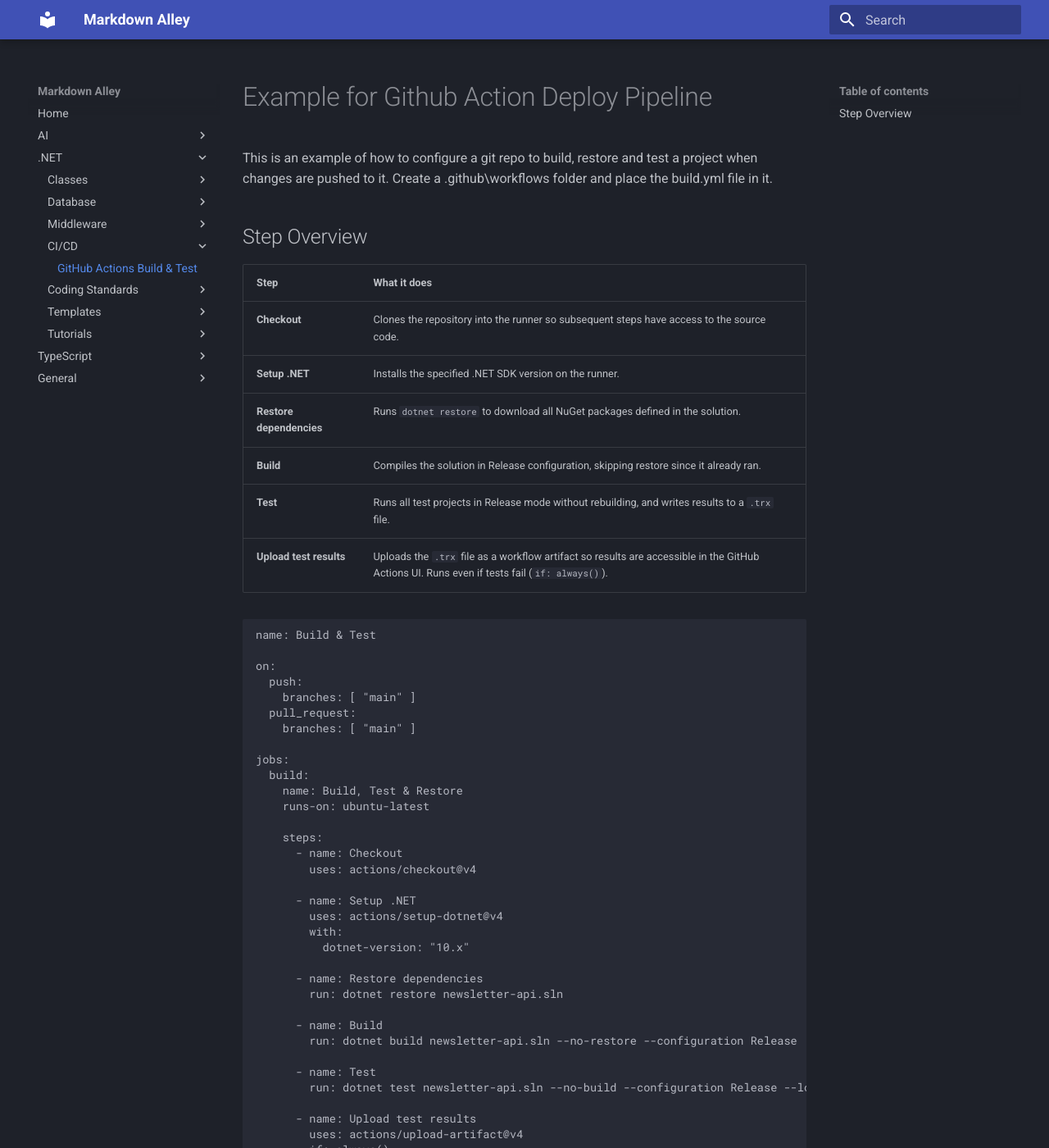
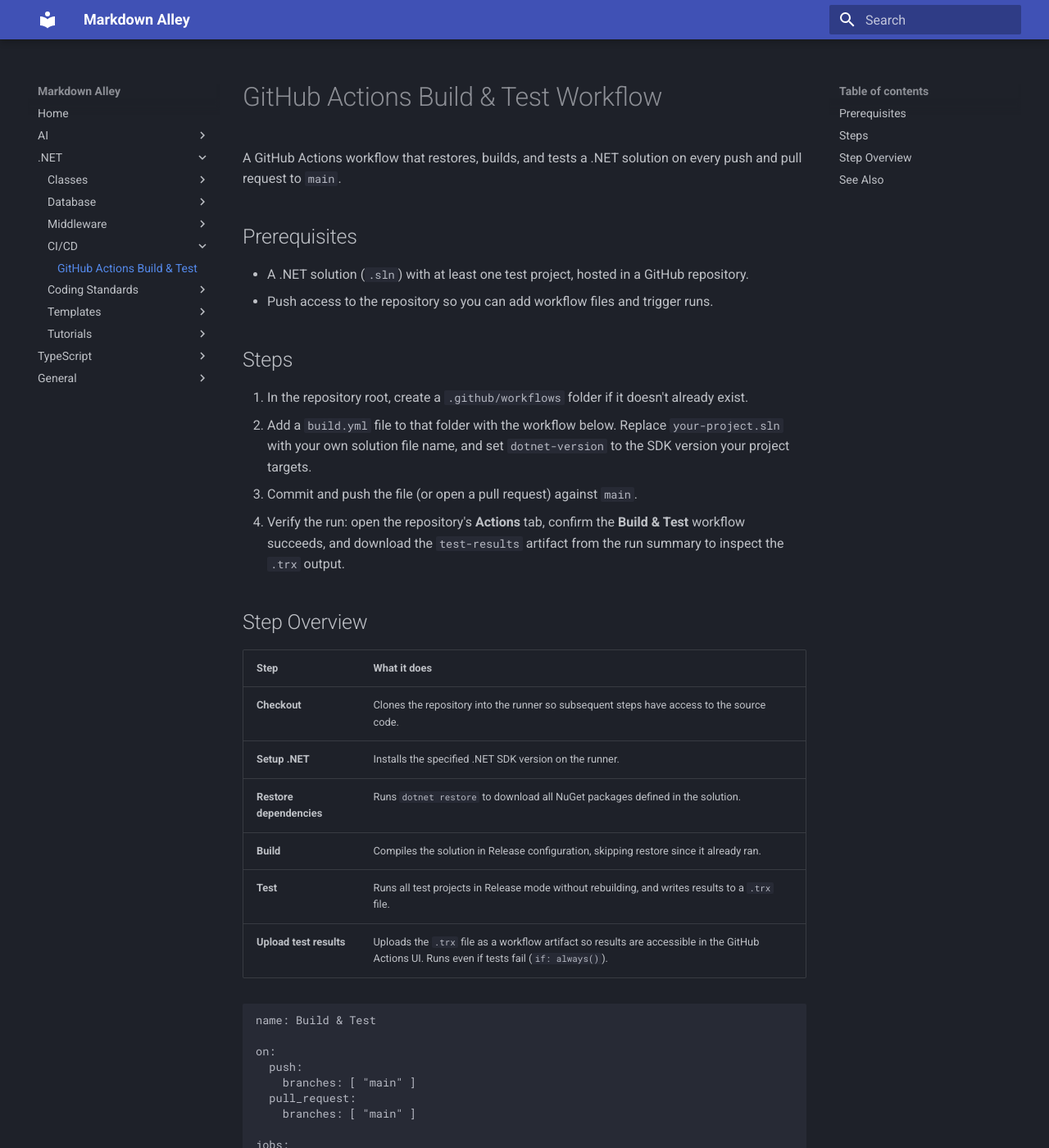
Before and after one commit to gooddogdevelopment-sys/Markdown-Alley, an MkDocs documentation site: the page built from docs/Dotnet/CI-CD/GithubBuildAndTest.md, in a window 1280 px wide and 1400 px high. Shown: the whole window at 82% size. Built offline with MkDocs 1.6.1 and Material for MkDocs 9.7.7, drawn with Linux system fonts in a browser that asks for light colours; some of the changed text lies outside the part shown.

Commit message:
Update GithubBuildAndTest.md to fit correct format per style requirements

````diff
--- a/docs/Dotnet/CI-CD/GithubBuildAndTest.md
+++ b/docs/Dotnet/CI-CD/GithubBuildAndTest.md
@@ -1,5 +1,18 @@
-# Example for Github Action Deploy Pipeline
-This is an example of how to configure a git repo to build, restore and test a project when changes are pushed to it. Create a .github\workflows folder and place the build.yml file in it.
+# GitHub Actions Build & Test Workflow
+
+A GitHub Actions workflow that restores, builds, and tests a .NET solution on every push and pull request to `main`.
+
+## Prerequisites
+
+- A .NET solution (`.sln`) with at least one test project, hosted in a GitHub repository.
+- Push access to the repository so you can add workflow files and trigger runs.
+
+## Steps
+
+1. In the repository root, create a `.github/workflows` folder if it doesn't already exist.
+2. Add a `build.yml` file to that folder with the workflow below. Replace `your-project.sln` with your own solution file name, and set `dotnet-version` to the SDK version your project targets.
+3. Commit and push the file (or open a pull request) against `main`.
+4. Verify the run: open the repository's **Actions** tab, confirm the **Build & Test** workflow succeeds, and download the `test-results` artifact from the run summary to inspect the `.trx` output.
 
 ## Step Overview
 
@@ -36,13 +49,13 @@
           dotnet-version: "10.x"
 
       - name: Restore dependencies
-        run: dotnet restore newsletter-api.sln
+        run: dotnet restore your-project.sln
 
       - name: Build
-        run: dotnet build newsletter-api.sln --no-restore --configuration Release
+        run: dotnet build your-project.sln --no-restore --configuration Release
 
       - name: Test
-        run: dotnet test newsletter-api.sln --no-build --configuration Release --logger "trx;LogFileName=test-results.trx"
+        run: dotnet test your-project.sln --no-build --configuration Release --logger "trx;LogFileName=test-results.trx"
 
       - name: Upload test results
         uses: actions/upload-artifact@v4
@@ -51,3 +64,7 @@
           name: test-results
           path: "**/*.trx"
 ```
+
+## See Also
+
+- [.NET 10 Core API with PostgreSQL Template](../Templates/Core10WPostgres.md) — ships with a GitHub Actions CI pipeline out of the box.
````
